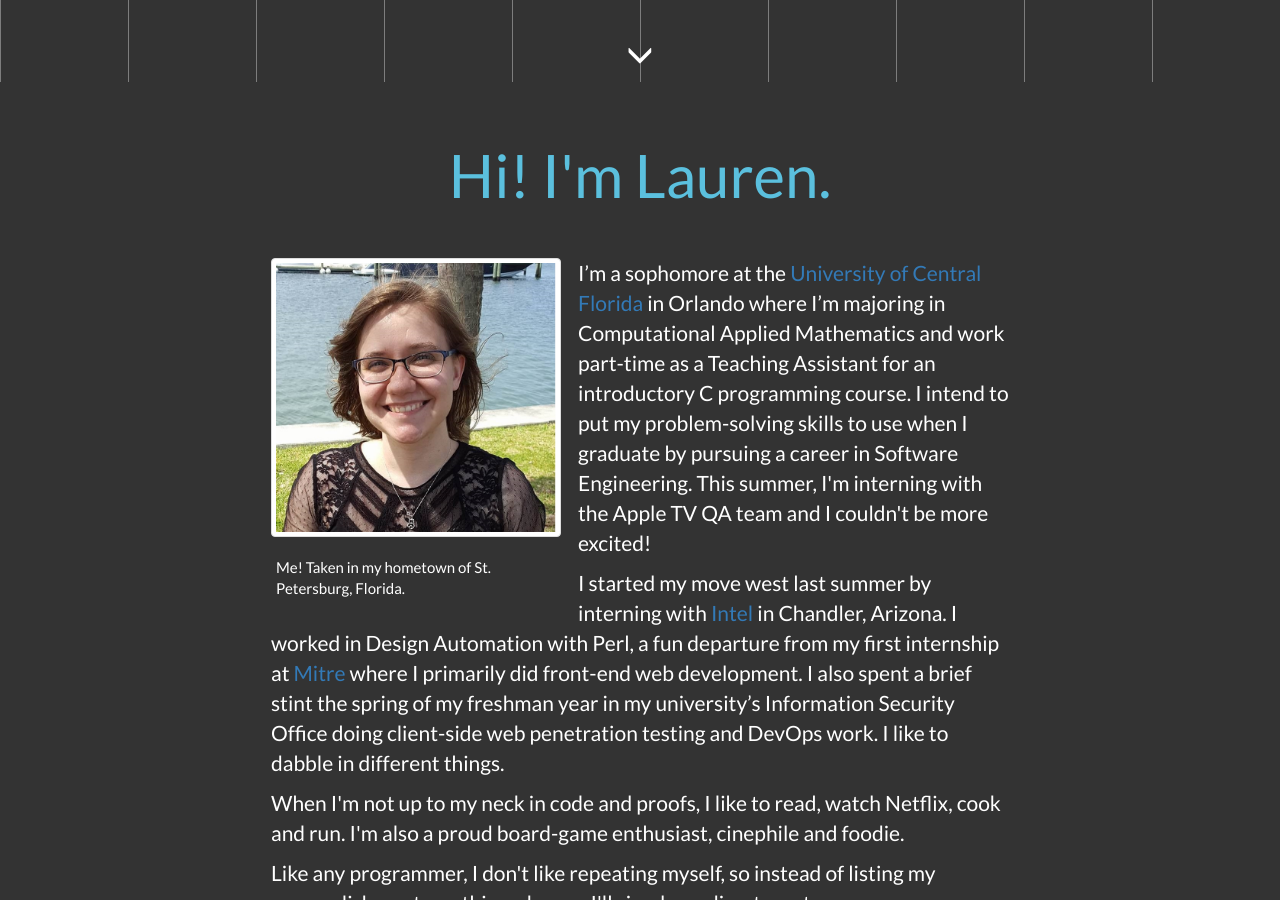
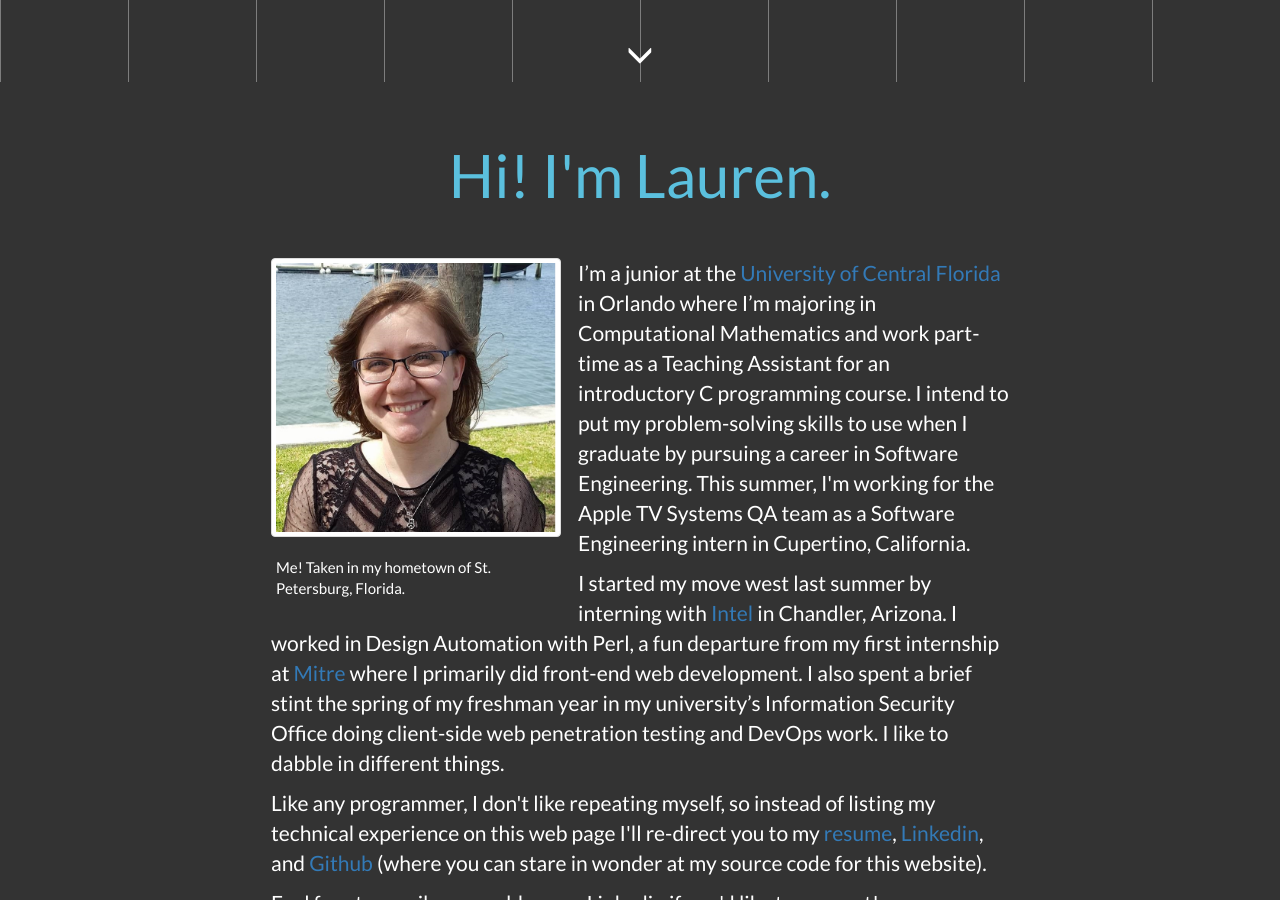
Before and after one commit to hastingsl/hastingsl.github.io, a Jekyll site: the page built from index.html, in a window 1280 px wide and 900 px high, scrolled down 818 px. Built offline with Jekyll 4.4.1, drawn with Linux system fonts in a browser that asks for light colours; nearby versions of some CDN libraries; some of the changed text lies outside the part shown.

Commit message:
Updated about section and resume.

```diff
--- a/index.html
+++ b/index.html
@@ -33,16 +33,13 @@ title: Lauren Hastings
     </figcaption>
   </figure>
   <p>
-    I’m a sophomore at the <a href="https://www.ucf.edu" target="_blank"> University of Central Florida</a> in Orlando where I’m majoring in Computational Applied Mathematics and work part-time as a Teaching Assistant for an introductory C programming course. I intend to put my problem-solving skills to use when I graduate by pursuing a career in Software Engineering. This summer, I'm interning with the Apple TV QA team and I couldn't be more excited!
+    I’m a junior at the <a href="https://www.ucf.edu" target="_blank"> University of Central Florida</a> in Orlando where I’m majoring in Computational Mathematics and work part-time as a Teaching Assistant for an introductory C programming course. I intend to put my problem-solving skills to use when I graduate by pursuing a career in Software Engineering. This summer, I'm working for the Apple TV Systems QA team as a Software Engineering intern in Cupertino, California.
   </p>
   <p>
     I started my move west last summer by interning with <a href="http://www.intel.com/content/www/us/en/homepage.html" target="_blank">Intel</a> in Chandler, Arizona. I worked in Design Automation with Perl, a fun departure from my first internship at <a href="https://www.mitre.org" target="_blank">Mitre</a> where I primarily did front-end web development. I also spent a brief stint the spring of my freshman year in my university’s Information Security Office doing client-side web penetration testing and DevOps work. I like to dabble in different things.
   </p>
   <p>
-    When I'm not up to my neck in code and proofs, I like to read, watch Netflix, cook and run. I'm also a proud board-game enthusiast, cinephile and foodie.
-  </p>
-  <p>
-    Like any programmer, I don't like repeating myself, so instead of listing my accomplishments on this web page I'll simply re-direct you to my <a href="files/resume.pdf" target="_blank">resume</a>, <a href="https://www.linkedin.com/in/hastingsl" target="_blank">Linkedin</a>, and <a href="https://www.github.com/hastingsl" target="_blank">Github</a> (where you can stare in wonder at my source code for this website).
+    Like any programmer, I don't like repeating myself, so instead of listing my technical experience on this web page I'll re-direct you to my <a href="files/resume.pdf" target="_blank">resume</a>, <a href="https://www.linkedin.com/in/hastingsl" target="_blank">Linkedin</a>, and <a href="https://www.github.com/hastingsl" target="_blank">Github</a> (where you can stare in wonder at my source code for this website).
   </p>
   <p>
     Feel free to email me or add me on Linkedin if you'd like to connect!
```
